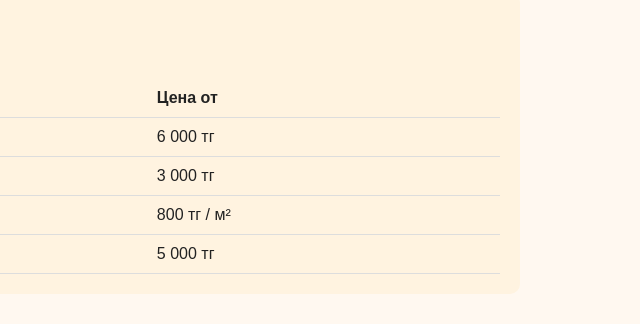
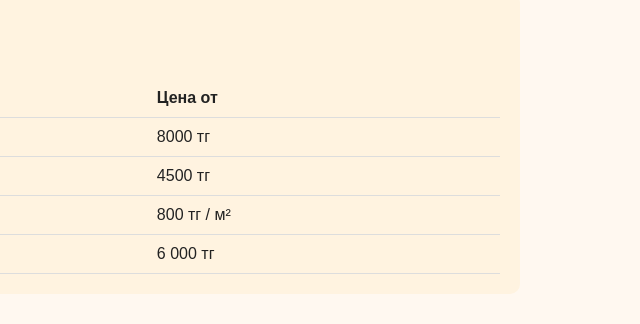
Before and after one commit to Nurzhan213/Cleaning-site, a plain HTML site: page index.html in a window 1280 px wide. Shown: the part 1542-1866 px from the top of the page, 640-1280 px from the left. Drawn offline with Linux system fonts and the light colour scheme.

Commit message:
Update index.html

```diff
--- a/index.html
+++ b/index.html
@@ -165,10 +165,10 @@
     <h2>Наши цены</h2>
     <table>
       <tr><th>Услуга</th><th>Цена от</th></tr>
-      <tr><td>Диван (3-х местный)</td><td>6 000 тг</td></tr>
-      <tr><td>Кресло</td><td>3 000 тг</td></tr>
+      <tr><td>Диван (3-х местный)</td><td>8000 тг</td></tr>
+      <tr><td>Кресло</td><td>4500 тг</td></tr>
       <tr><td>Ковёр</td><td>800 тг / м²</td></tr>
-      <tr><td>Матрас</td><td>5 000 тг</td></tr>
+      <tr><td>Матрас</td><td>6 000 тг</td></tr>
     </table>
   </section>
 
```
